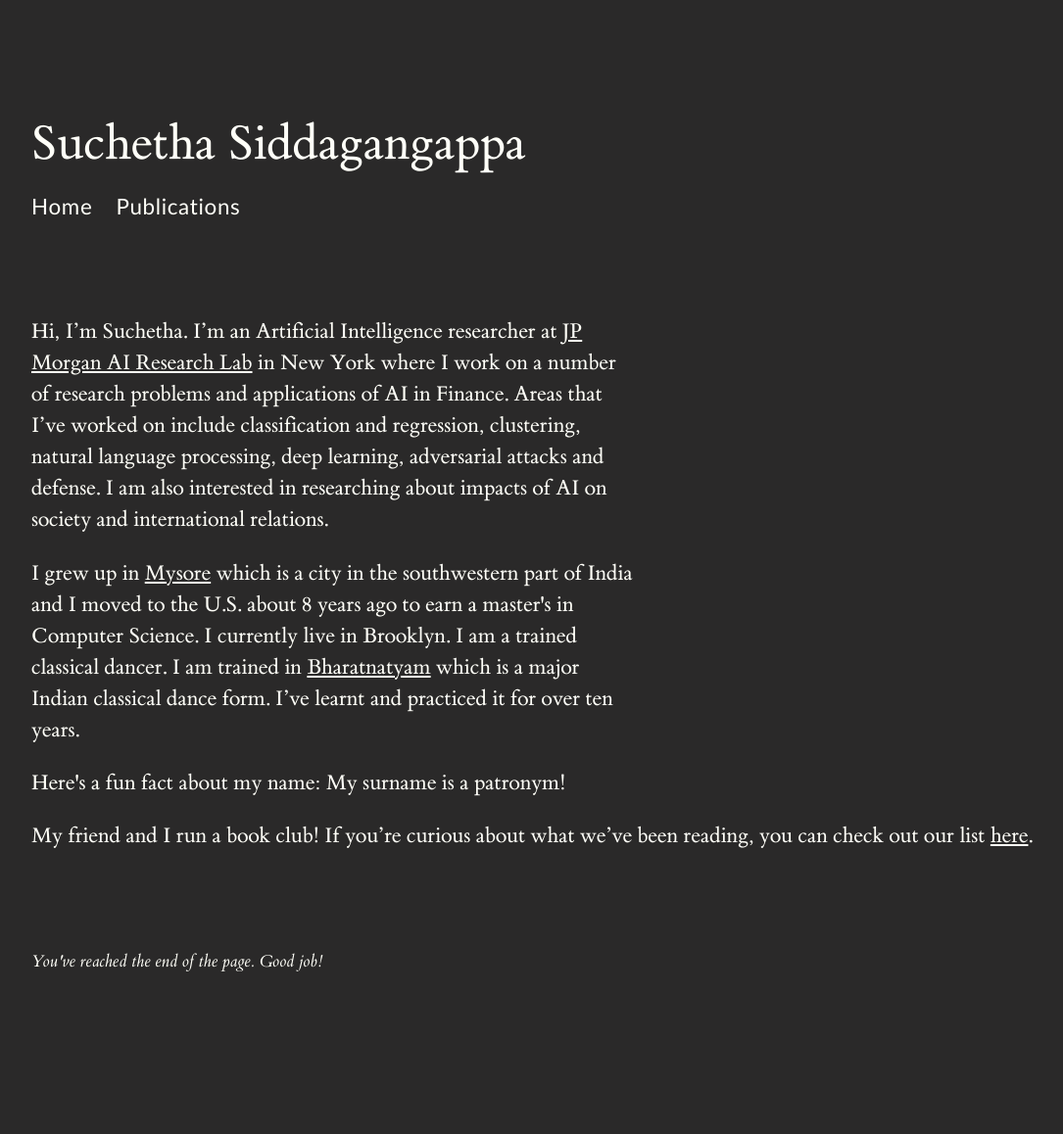
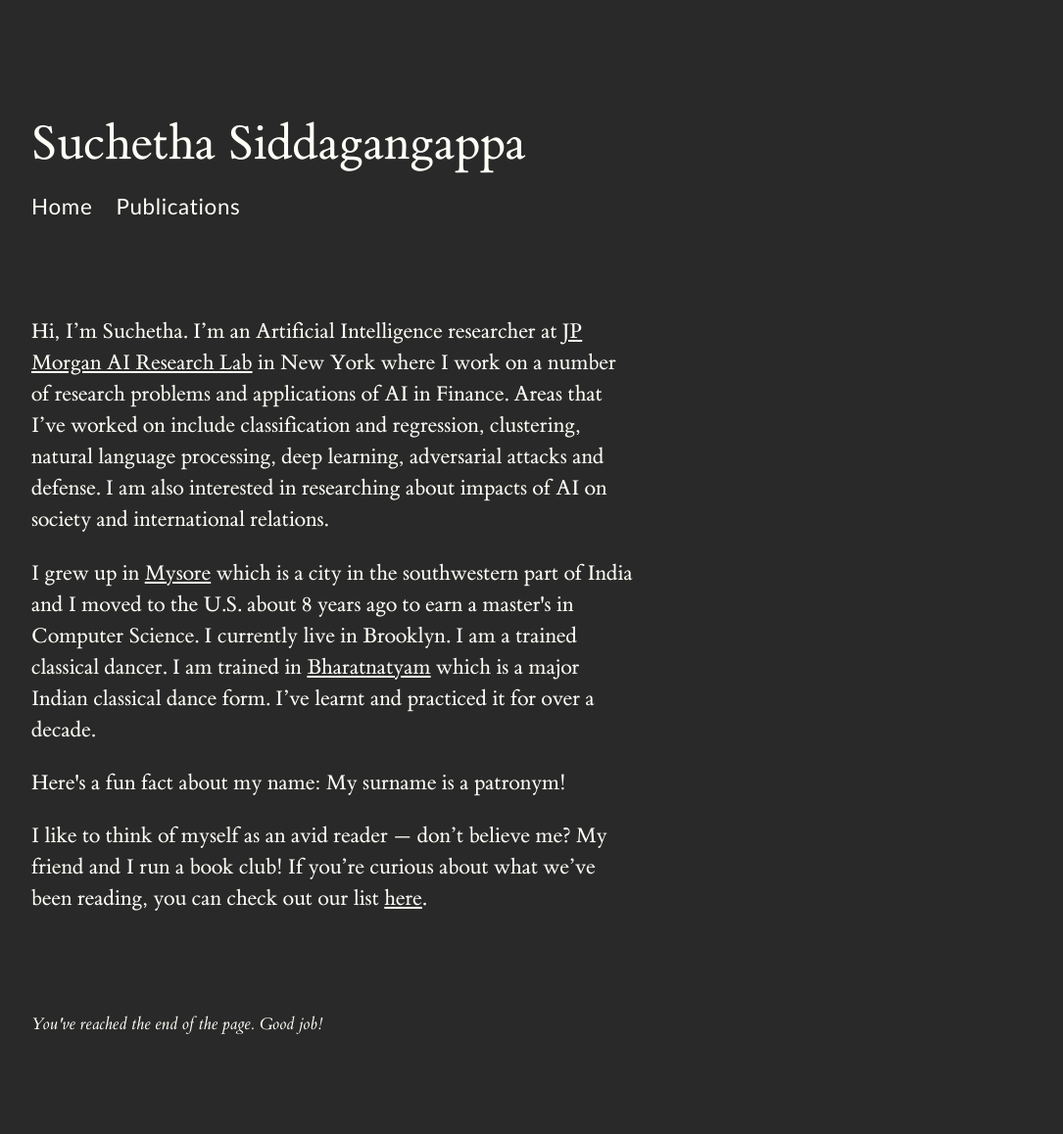
Before and after one commit to suchethas/suchethas.github.io, a Jekyll site: the page built from index.html, in a window 1280 px wide. Shown: the whole page at 98% size, without its empty margins (128-1213 px from the left). Built offline with Jekyll 4.4.1, drawn with Linux system fonts in a browser that asks for light colours; before the commit the page ends 1094 px from its top, so only the background shows below that.

Commit message:
Update index.html

```diff
--- a/index.html
+++ b/index.html
@@ -5,8 +5,8 @@
 
 <p>Hi, I’m Suchetha.  I’m an Artificial Intelligence researcher at <a href="https://www.jpmorgan.com/technology/artificial-intelligence">JP Morgan AI Research Lab</a> in New York where I work on a number of research problems and applications of AI in Finance.  Areas that I’ve worked on include classification and regression, clustering, natural language processing, deep learning, adversarial attacks and defense.  I am also interested in researching about impacts of AI on society and international relations.</p>
 
-<p>I grew up in <a href="https://en.wikipedia.org/wiki/Mysore">Mysore</a> which is a city in the southwestern part of India and I moved to the U.S. about 8 years ago to earn a master's in Computer Science.  I currently live in Brooklyn.  I am a trained classical dancer.  I am trained in <a href="https://en.wikipedia.org/wiki/Bharatanatyam">Bharatnatyam</a> which is a major Indian classical dance form.  I’ve learnt and practiced it for over ten years.</p>
+<p>I grew up in <a href="https://en.wikipedia.org/wiki/Mysore">Mysore</a> which is a city in the southwestern part of India and I moved to the U.S. about 8 years ago to earn a master's in Computer Science.  I currently live in Brooklyn.  I am a trained classical dancer.  I am trained in <a href="https://en.wikipedia.org/wiki/Bharatanatyam">Bharatnatyam</a> which is a major Indian classical dance form.  I’ve learnt and practiced it for over a decade. </p>
 
 <p> Here's a fun fact about my name: My surname is a patronym! </p>
 
-My friend and I run a book club! If you’re curious about what we’ve been reading, you can check out our list <a href="https://jsbookclub.my.canva.site/">here</a>.
+<p> I like to think of myself as an avid reader — don’t believe me? My friend and I run a book club! If you’re curious about what we’ve been reading, you can check out our list <a href="https://jsbookclub.my.canva.site/">here</a>. </p>
```
